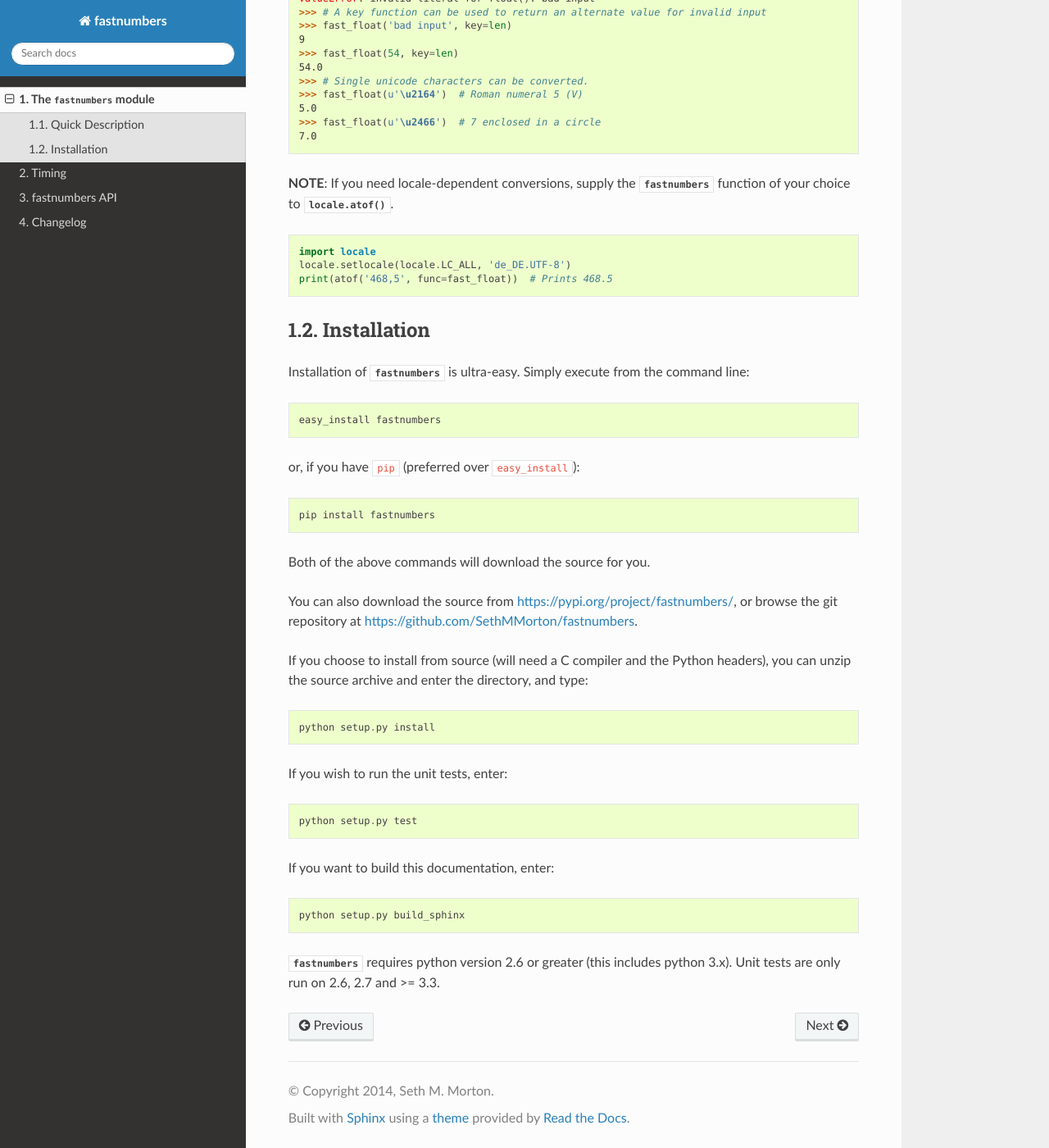
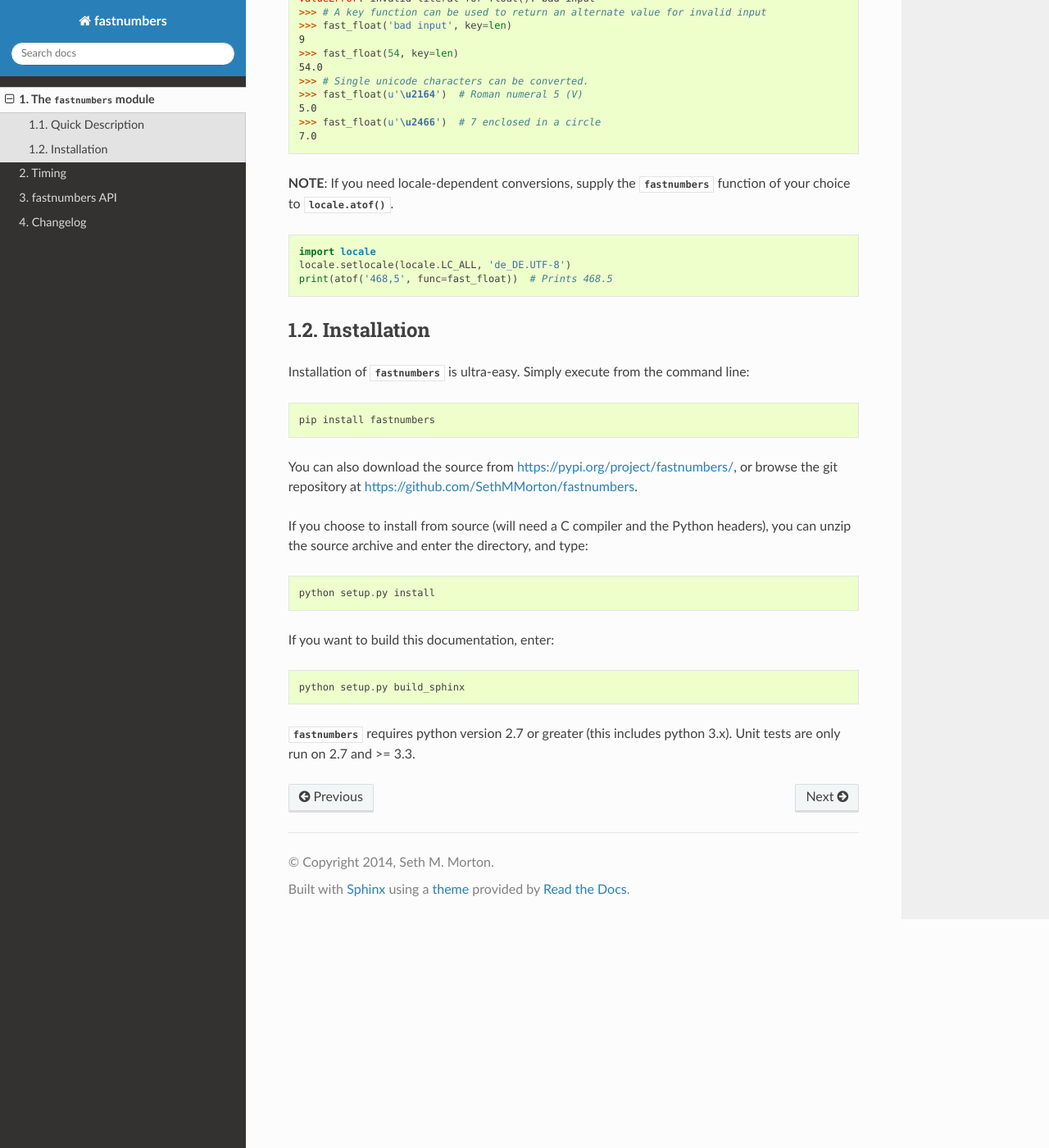
Before and after one commit to SethMMorton/fastnumbers, a Sphinx documentation site: the page built from docs/source/intro.rst, in a window 1280 px wide and 1400 px high, scrolled down 1038 px. Shown: the whole window at 82% size. Built offline with Sphinx 7.4.7 and the Read the Docs theme 2.0.0, drawn with Linux system fonts in a browser that asks for light colours.

Commit message:
Remove old mentions of Python 2.6.

```diff
--- a/docs/source/intro.rst
+++ b/docs/source/intro.rst
@@ -80,13 +80,7 @@ Installation
 Installation of :mod:`fastnumbers` is ultra-easy.  Simply execute from the
 command line::
 
-    easy_install fastnumbers
-
-or, if you have ``pip`` (preferred over ``easy_install``)::
-
     pip install fastnumbers
-
-Both of the above commands will download the source for you.
 
 You can also download the source from https://pypi.org/project/fastnumbers/,
 or browse the git repository at https://github.com/SethMMorton/fastnumbers.
@@ -96,13 +90,9 @@ you can unzip the source archive and enter the directory, and type::
 
     python setup.py install
 
-If you wish to run the unit tests, enter::
-
-    python setup.py test
-
 If you want to build this documentation, enter::
 
     python setup.py build_sphinx
 
-:mod:`fastnumbers` requires python version 2.6 or greater
-(this includes python 3.x). Unit tests are only run on 2.6, 2.7 and >= 3.3.
+:mod:`fastnumbers` requires python version 2.7 or greater
+(this includes python 3.x). Unit tests are only run on 2.7 and >= 3.3.
```
Also changed, not shown: 1 other file.
